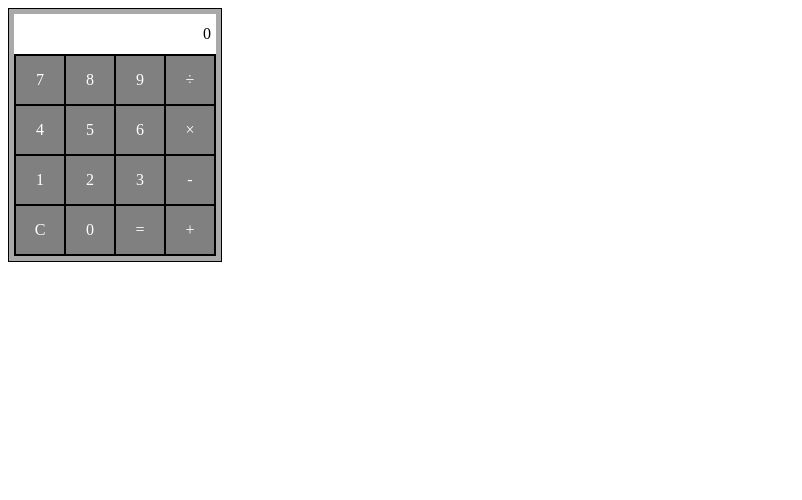
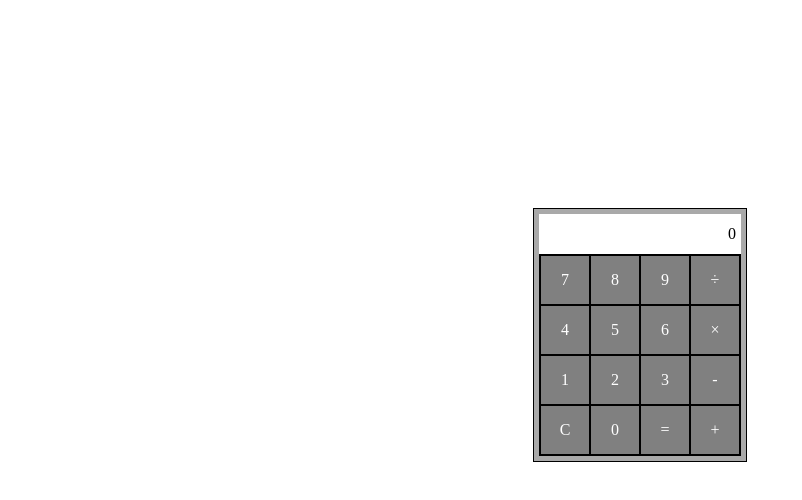
Before and after one commit to daengdaengLee/calculator_with_vuejs, a Vue app: page / in a window 1280 px wide. Shown: the top 500 px of the page, without its empty margins (0-802 px from the left). Built offline with nearby package versions, Linux system fonts and the light colour scheme.

Commit message:
App.vue component style
계산기 앱을 화면 중앙에 오도록 배치

```diff
--- a/src/App.vue
+++ b/src/App.vue
@@ -25,5 +25,9 @@ export default {
   background-color: darkgray;
   box-sizing: border-box;
   width: 214px;
+  position: relative;
+  left: 50%;
+  margin-left: -107px;
+  top: 200px;
 }
 </style>
```
